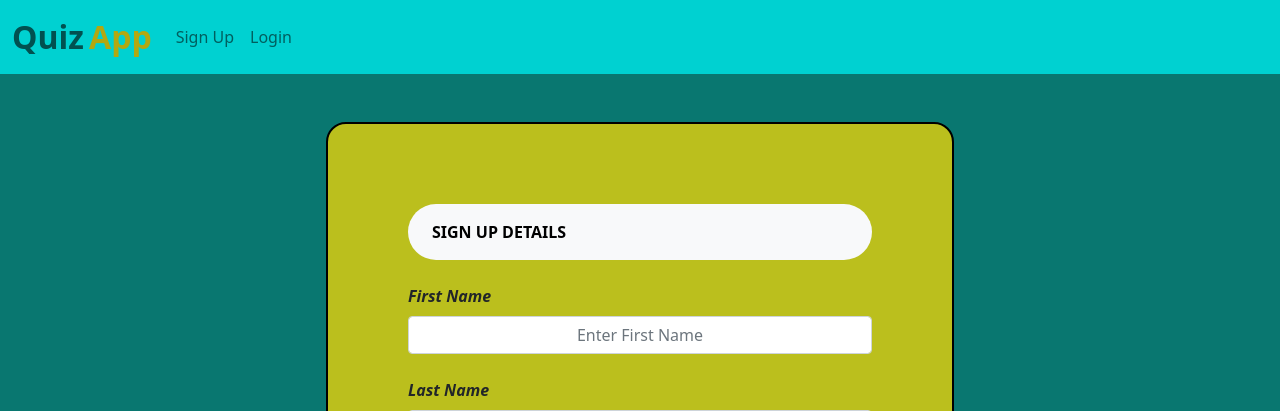
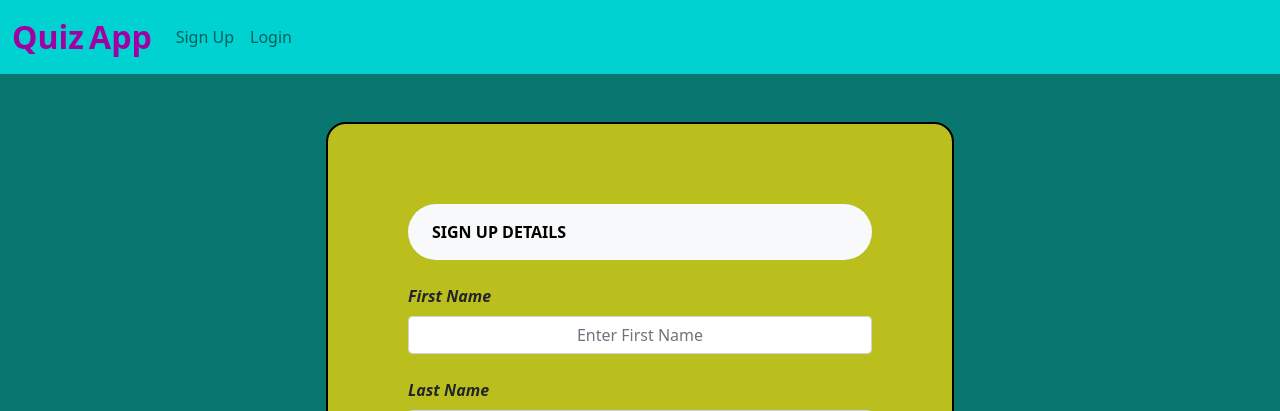
Before and after one commit to VenaCava1/QuizApp, a Django app: template home/templates/signup.html in a window 1280 px wide. Shown: the top 411 px of the page. Run offline with Django 3.2, Linux system fonts and the light colour scheme; the template is opened without the code that fills it, so the values that code supplies are empty; parts of the project's set-up code (start-up, migrations or seed data) failed here and were passed over.

Commit message:
Fix colour in signup page

```diff
--- a/home/templates/signup.html
+++ b/home/templates/signup.html
@@ -3,14 +3,14 @@
 {% block css %}
 <style>
         .head1 {
-                color: rgba(1, 43, 41, 0.774);
+                color: #A300A3;
                 font-size: 2rem;
                 font-weight: bold;
                 height: 50px;
         }
 
         .head2 {
-                color: rgb(179, 168, 17);
+                color: #A300A3;
                 font-size: 2rem;
                 font-weight: bold;
         }
```
